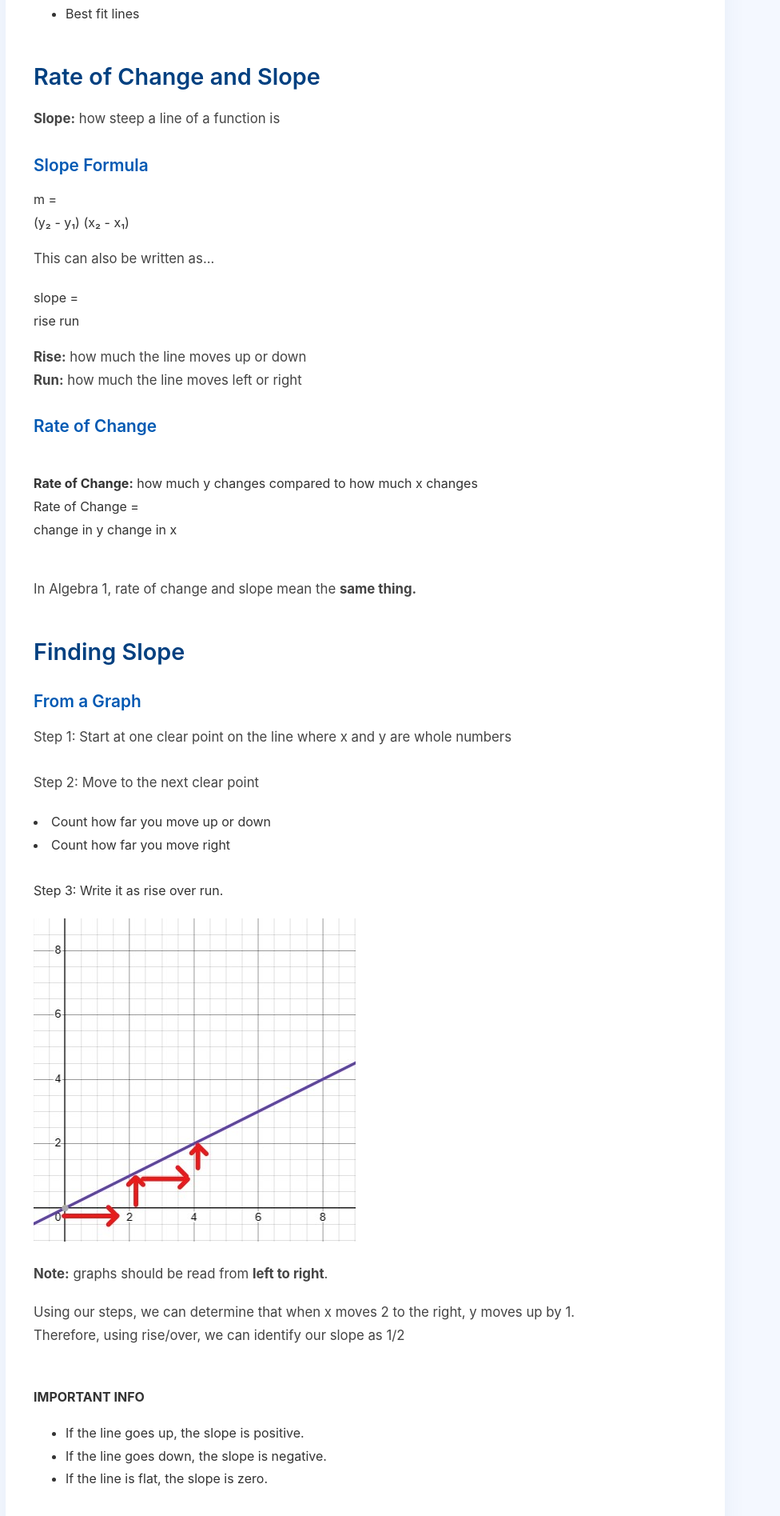
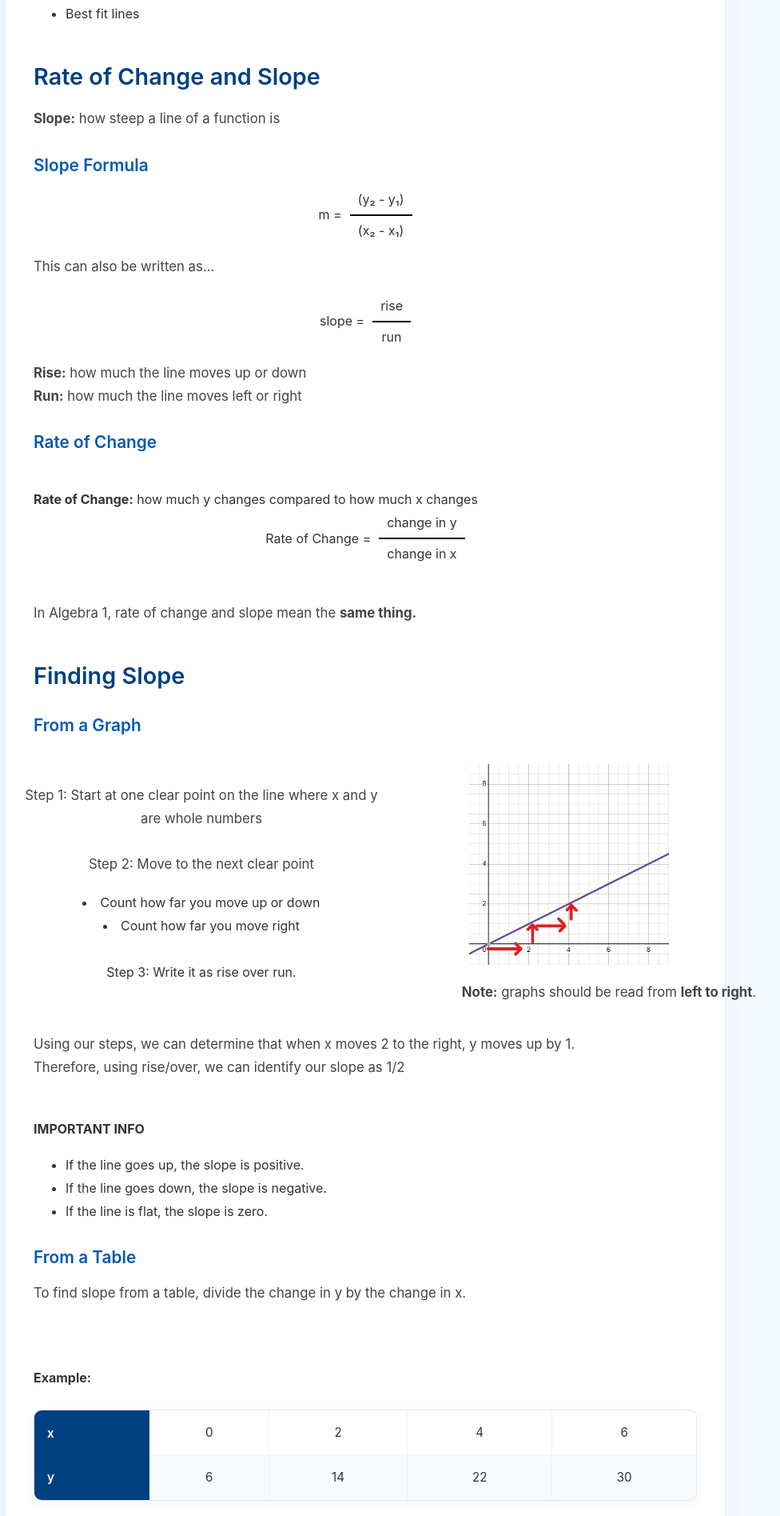
Before and after one commit to ryan-hyn/nhs-math, a Flask app: page /unit_4 in a window 1280 px wide. Shown: the part 493-2388 px from the top of the page at 80% size, without its empty margins (183-1159 px from the left). Run offline with Flask 3, Linux system fonts and the light colour scheme; the visitor is signed in with stand-in values (Sample User, id 1).

Commit message:
V1.5 Image Merging (Semi-Complete)

```diff
--- a/app/static/style.css
+++ b/app/static/style.css
@@ -584,3 +584,134 @@ footer {
         overflow-x: auto;
     }
 }
+.graph-img {
+    width: 250px;
+    height: auto;
+    display: block;
+    margin: 20px auto;
+}
+
+.examples-row {
+    display: flex;
+    justify-content: center;
+    gap: 40px;
+    align-items: flex-start;
+    flex-wrap: wrap;
+}
+
+.example-byside {
+    width: 350px;
+    text-align: center;
+}
+
+.center-table {
+    width: auto;
+    margin-left: auto;
+    margin-right: auto;
+    margin-top: 20px;
+    margin-bottom: 20px;
+    text-align: center;
+    border-collapse: collapse;
+}
+
+.center-table th,
+.center-table td {
+    padding: 5px 15px;
+    text-align: center;
+}
+
+.table-byside {
+    width: 350px;
+    text-align: center;
+}
+
+.graph-table-row {
+    display: flex;
+    justify-content: center;
+    align-items: center;
+    gap: 70px;
+    flex-wrap: wrap;
+    margin: 30px auto;
+}
+
+.graph-box,
+.table-box {
+    width: 150px;
+    text-align: center;
+}
+
+.graph-img-box {
+    width: 200px;
+    height: auto;
+    display: block;
+    margin: 20px auto;
+}
+
+.fraction {
+    display: inline-flex;
+    flex-direction: column;
+    align-items: center;
+    text-align: center;
+}
+
+.fraction span:first-child {
+    border-bottom: 2px solid black;
+    padding: 0 10px 4px 10px;
+}
+
+.fraction span:last-child {
+    padding-top: 4px;
+}
+
+.linear-table-graph {
+    display: flex;
+    justify-content: center;
+    gap: 60px;
+    align-items: flex-start;
+    width: 100%;
+    text-align: center;
+}
+
+.table-side {
+    position: relative;
+    top: 127px;
+}
+.graph-side {
+    width: 350px;
+    text-align: center;
+}
+
+.table-side p,
+.graph-side p {
+    width: 300px;
+    margin: 20px auto;
+    text-align: center;
+}
+
+.slope-formula {
+    display: flex;
+    justify-content: center;
+    align-items: center;
+    gap: 10px;
+}
+
+.steps-to-picture {
+    display: flex;
+    justify-content: center;
+    gap: 60px;
+    align-items: center;
+    width: 100%;
+    text-align: center;
+}
+
+.graph-side p,
+.steps-side p {
+    width: 450px;
+    margin: 20px auto;
+    text-align: center;
+}
+
+.formula-byside {
+    width: 350px;
+    text-align: center;
+}
```
